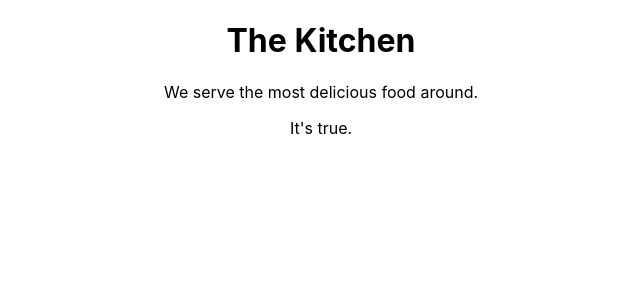
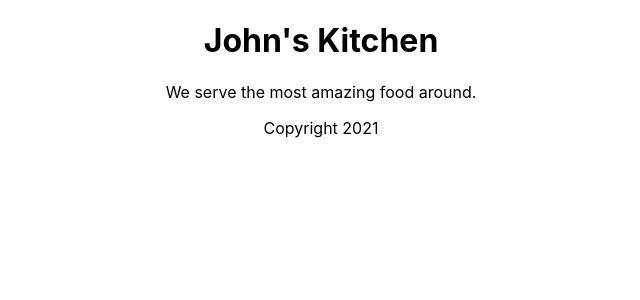
Before and after one commit to viktormishyn/react-test, a React (Create React App) app in the folder react-essentials/: page / in a window 1280 px wide. Shown: the top 300 px of the page, without its empty margins (319-959 px from the left). Built offline with nearby package versions, Linux system fonts and the light colour scheme.

Commit message:
Use props

```diff
--- a/react-essentials/src/App.js
+++ b/react-essentials/src/App.js
@@ -1,28 +1,28 @@
 import logo from './logo.svg';
 import './App.css';
 
-function Header() {
+function Header(props) {
   return (
     <header>
-      <h1>The Kitchen</h1>
+      <h1>{props.name}'s Kitchen</h1>
     </header>
   )
 }
 
-function Main() {
+function Main(props) {
   return (
     <section>
       <p>
-        We serve the most delicious food around.
+        We serve the most {props.adjective} food around.
       </p>
     </section>
   )
 }
 
-function Footer() {
+function Footer(props) {
   return (
     <footer>
-      <p>It's true.</p>
+      <p>Copyright {props.year}</p>
     </footer>
   )
 }
@@ -30,9 +30,9 @@
 function App() {
   return (
     <div className="App">
-      <Header />
-      <Main />
-      <Footer />
+      <Header name="John" />
+      <Main adjective="amazing" />
+      <Footer year={new Date().getFullYear()} />
     </div>
   );
 }
```
